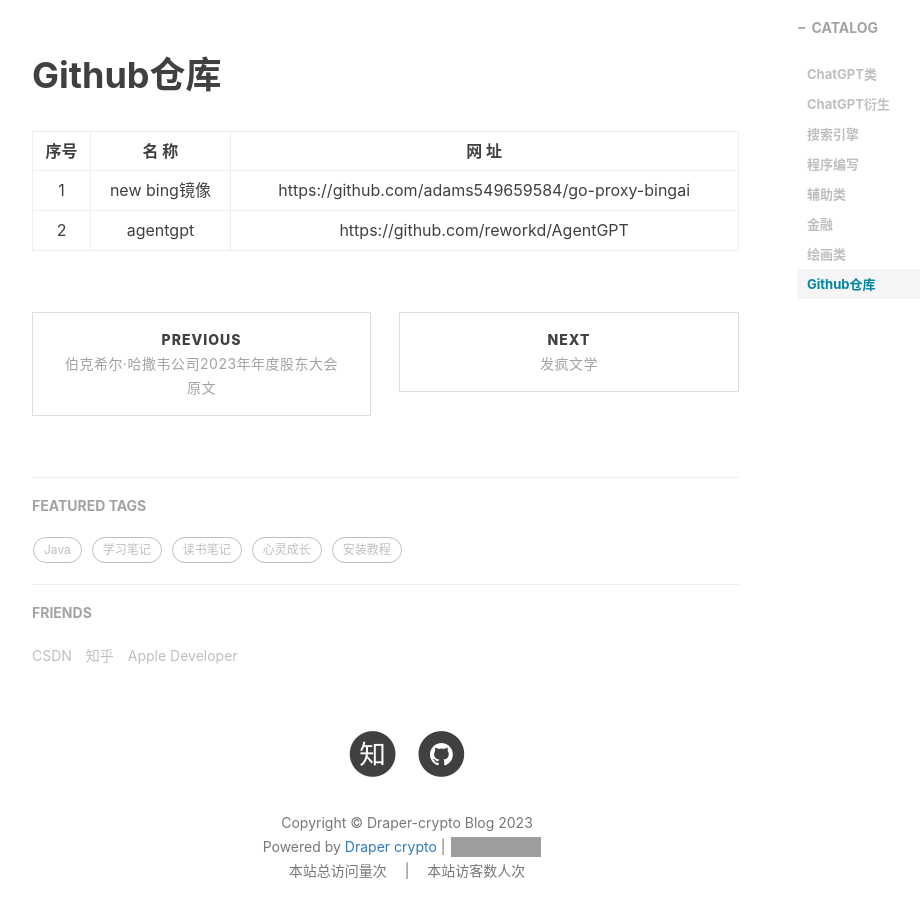
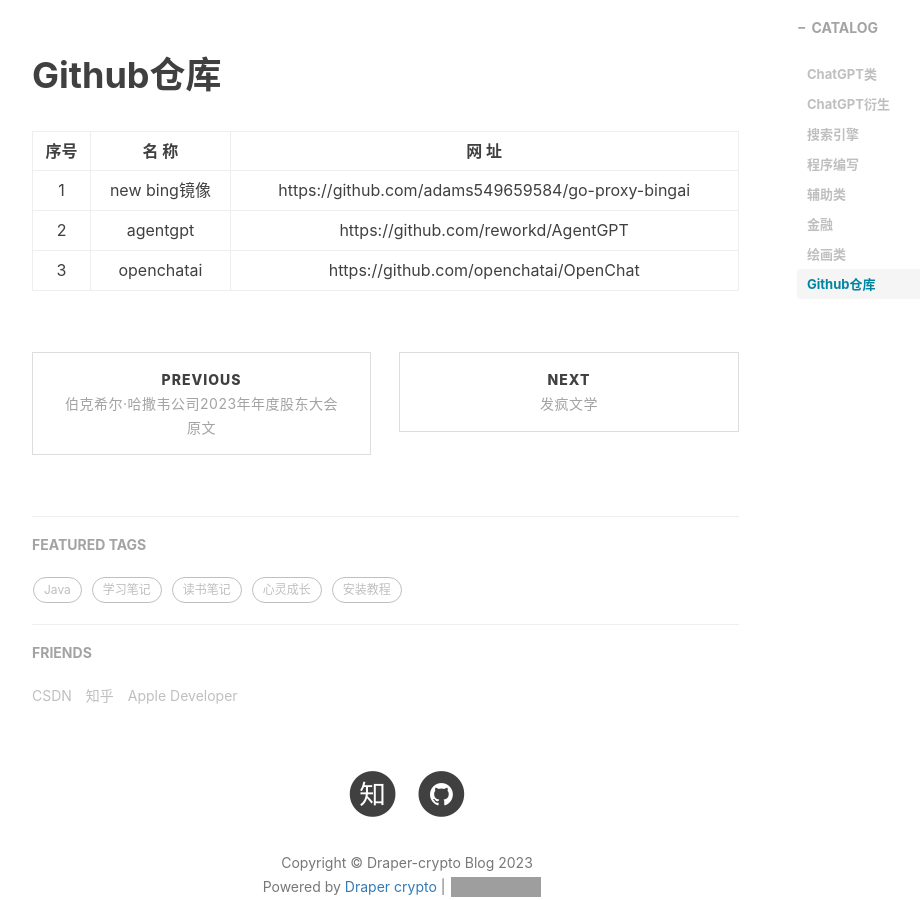
Before and after one commit to Draper-crypto/Draper-crypto.github.io, a Jekyll site: the page built from _posts/2023-5-28-AI-Box.md, in a window 1280 px wide and 900 px high, scrolled down 2832 px. Shown: the whole window, without its empty margins (233-1153 px from the left). Built offline with Jekyll 4.4.1, drawn with Linux system fonts in a browser that asks for light colours; nearby versions of some CDN libraries; comment, search, counter and statistics services are not loaded; some of the changed text lies outside the part shown; grey boxes are pictures that could not be loaded.

Commit message:
更新 2023-5-28-AI-Box.md

```diff
--- a/_posts/2023-5-28-AI-Box.md
+++ b/_posts/2023-5-28-AI-Box.md
@@ -87,3 +87,4 @@
 | :------------: | :------------------------:  | :-----: |
 | 1 | new bing镜像 | https://github.com/adams549659584/go-proxy-bingai |
 | 2 | agentgpt | https://github.com/reworkd/AgentGPT |
+| 3 | openchatai | https://github.com/openchatai/OpenChat |
```
